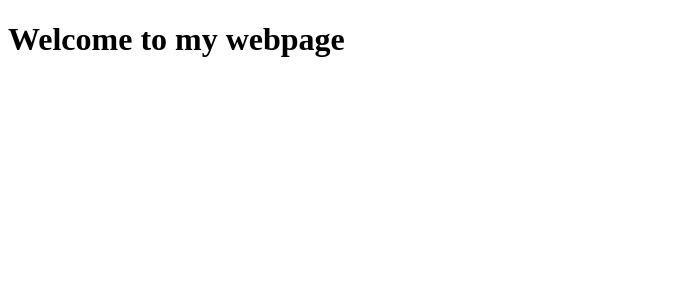
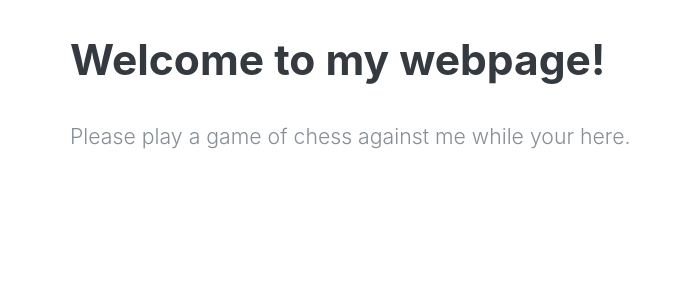
Before and after one commit to Jaanilj/jessejaanilacom, a React app: page / in a window 1280 px wide. Shown: the top 300 px of the page, without its empty margins (0-683 px from the left). Built offline with nearby package versions, Linux system fonts and the light colour scheme.

Commit message:
Add CSS styles and stucture to project

```diff
--- /dev/null
+++ b/css/common-styles.less
@@ -0,0 +1,23 @@
+@import (reference) 'variables.less';
+
+html {
+  font-family: sans-serif;
+  line-height: 1.15;
+  -webkit-text-size-adjust: 100%;
+  -webkit-tap-highlight-color: rgba(0, 0, 0, 0);
+}
+
+body {
+  margin: 0;
+  font-family: @font-family-sans-serif;
+  font-size: @font-size-base;
+  font-weight: 400;
+  line-height: 1.5;
+  color: @gray-dark;
+  text-align: left;
+  background-color: @white;
+}
+
+h1 {
+  font-size: @font-size-large;
+}
--- /dev/null
+++ b/css/variables.less
@@ -0,0 +1,13 @@
+// Common variables used around the project
+@white: #fff;
+@gray: #868e96;
+@gray-dark: #343a40;
+@font-family-sans-serif: -apple-system, BlinkMacSystemFont, 'Segoe UI',
+  'Helvetica Neue', Arial, 'Noto Sans', sans-serif, 'Apple Color Emoji',
+  'Segoe UI Emoji', 'Segoe UI Symbol', 'Noto Color Emoji';
+@font-family-monospace: SFMono-Regular, Menlo, Monaco, Consolas,
+  'Liberation Mono', 'Courier New', monospace;
+
+@font-size-base: 1.063rem;
+@font-size-medium: 1.32875rem;
+@font-size-large: 2.6575rem;
--- a/package.json
+++ b/package.json
@@ -23,17 +23,21 @@
     "@typescript-eslint/parser": "^4.11.0",
     "babel-loader": "^8.2.2",
     "clean-webpack-plugin": "^3.0.0",
+    "css-loader": "^5.0.1",
     "eslint": "^7.16.0",
     "eslint-config-airbnb-typescript": "^12.0.0",
     "eslint-config-prettier": "^7.1.0",
     "eslint-plugin-import": "^2.22.1",
     "html-webpack-plugin": "^5.0.0-alpha.14",
     "husky": "^3.1.0",
+    "less": "^4.0.0",
+    "less-loader": "^7.2.1",
     "lint-staged": "^10.5.3",
     "nodemon": "^2.0.6",
     "npm-run-all": "^4.1.5",
     "prettier": "^2.2.1",
     "rimraf": "^3.0.2",
+    "style-loader": "^2.0.0",
     "ts-loader": "^8.0.12",
     "typescript": "^4.1.3",
     "webpack": "^5.11.1",
--- /dev/null
+++ b/src/features/app/components/Greeting.module.less
@@ -0,0 +1,7 @@
+@import (reference) '../../../../css/variables.less';
+
+.message {
+  font-size: @font-size-medium;
+  color: @gray;
+  font-weight: 300;
+}
--- /dev/null
+++ b/src/features/app/components/Greeting.tsx
@@ -0,0 +1,13 @@
+import React from 'react'
+import styles from './Greeting.module.less'
+
+export default function Greeting() {
+  return (
+    <>
+      <h1>Welcome to my webpage!</h1>
+      <span className={styles.message}>
+        Please play a game of chess against me while your here.
+      </span>
+    </>
+  )
+}
--- /dev/null
+++ b/src/features/app/containers/App.module.less
@@ -0,0 +1,31 @@
+.container {
+  width: 100%;
+  padding-right: 15px;
+  padding-left: 15px;
+  margin-right: auto;
+  margin-left: auto;
+}
+
+@media (min-width: 576px) {
+  .container {
+    max-width: 540px;
+  }
+}
+
+@media (min-width: 768px) {
+  .container {
+    max-width: 720px;
+  }
+}
+
+@media (min-width: 992px) {
+  .container {
+    max-width: 960px;
+  }
+}
+
+@media (min-width: 1200px) {
+  .container {
+    max-width: 1140px;
+  }
+}
--- /dev/null
+++ b/src/features/app/containers/App.tsx
@@ -0,0 +1,11 @@
+import React from 'react'
+import Greeting from '../components/Greeting'
+import styles from './App.module.less'
+
+export default function App() {
+  return (
+    <div className={styles.container}>
+      <Greeting />
+    </div>
+  )
+}
--- a/src/index.tsx
+++ b/src/index.tsx
@@ -1,8 +1,7 @@
 import React from 'react'
 import { render } from 'react-dom'
+import App from './features/app/containers/App'
 
-function Greeting() {
-  return <h1>Welcome to my webpage</h1>
-}
+require('../css/common-styles.less')
 
-render(<Greeting />, document.getElementById('app'))
+render(<App />, document.getElementById('app'))
--- a/tsconfig.json
+++ b/tsconfig.json
@@ -18,5 +18,6 @@
     },
     "typeRoots": ["node_modules/@types"]
   },
-  "include": ["src/**/*"]
+  "include": ["src/**/*"],
+  "files": ["./typings/module-less.d.ts"]
 }
--- a/webpack.config.js
+++ b/webpack.config.js
@@ -13,6 +13,20 @@ module.exports = {
         test: /\.tsx?$/,
         use: ['babel-loader', 'ts-loader'],
         exclude: /node_modules/,
+      },
+      {
+        test: /(.module)?.less$/,
+        use: [
+          'style-loader',
+          {
+            loader: 'css-loader',
+            options: { sourceMap: true },
+          },
+          {
+            loader: 'less-loader',
+            options: { sourceMap: true },
+          },
+        ],
       },
     ],
   },
```
Also changed, not shown: typings/module-less.d.ts (added, +7 -0 lines), .eslintrc.js, 1 other file (tests, documents, lock files or other folders).
